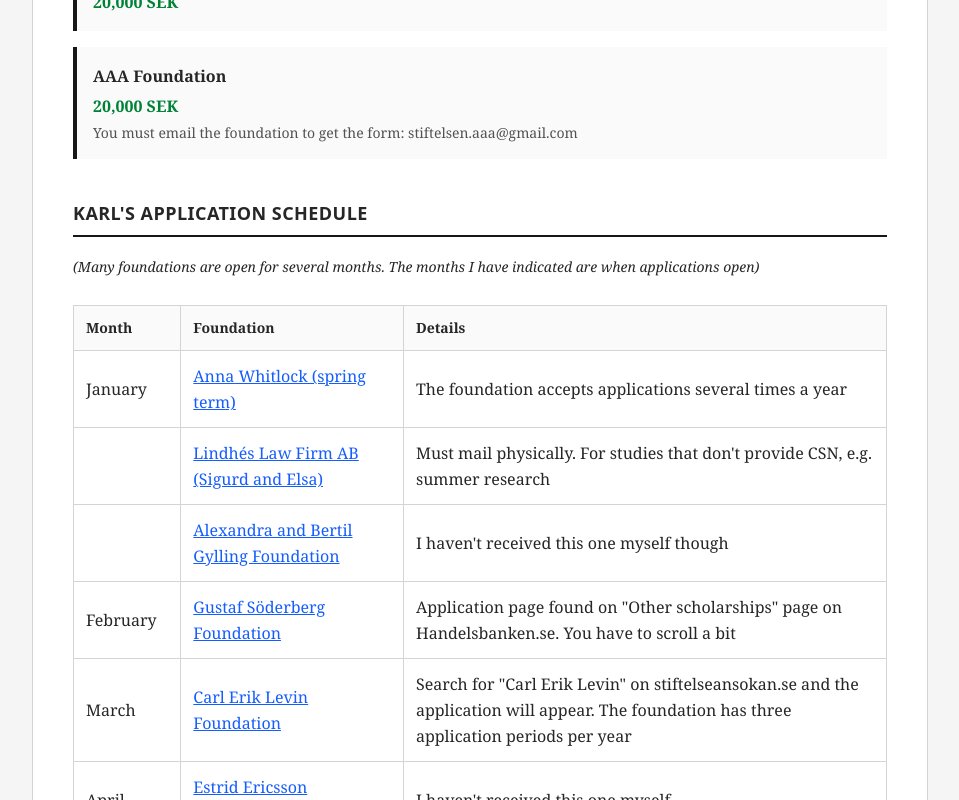
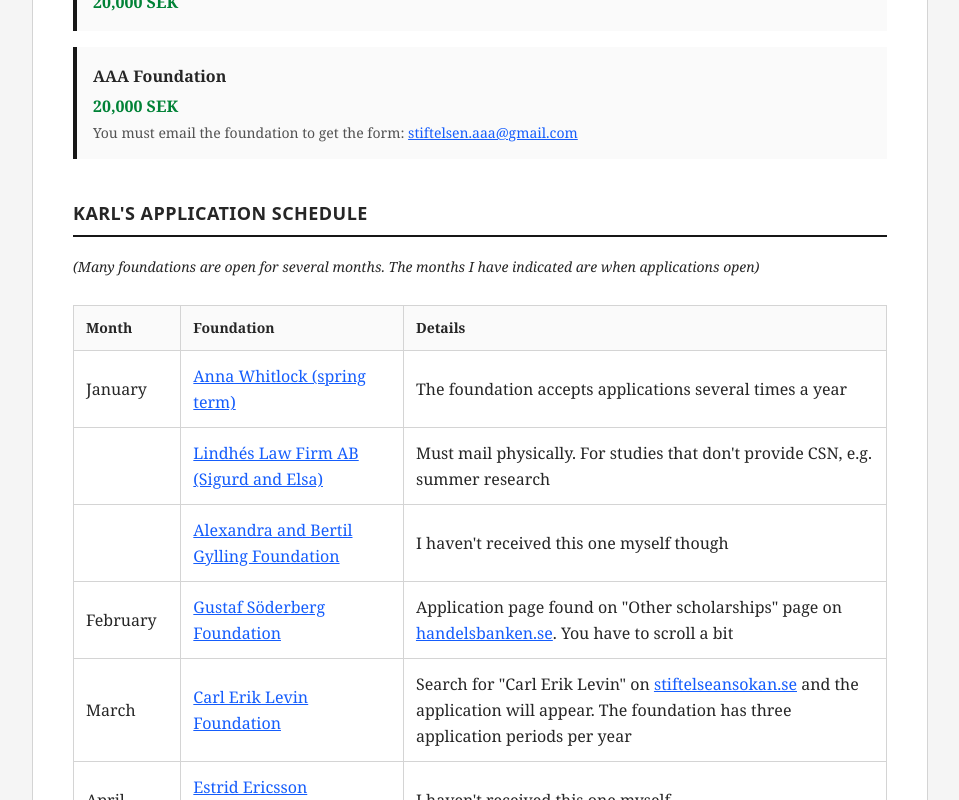
Before and after one commit to Qile0317/hittastipendie, a Next.js app: page /en in a window 1280 px wide. Shown: the part 840-1640 px from the top of the page, without its empty margins (160-1119 px from the left). Built offline with nearby package versions, Linux system fonts and the light colour scheme.

Commit message:
make links work

```diff
--- a/src/components/ScheduleTable.tsx
+++ b/src/components/ScheduleTable.tsx
@@ -1,4 +1,5 @@
 import { ScheduleItem } from '../types/content';
+import { parseTextWithLinks } from '../lib/linkParser';
 
 interface ScheduleTableProps {
   schedule: ScheduleItem[];
@@ -50,7 +51,7 @@
                 )}
               </td>
               <td className="border border-neutral-300 p-3">
-                {item.details}
+                {parseTextWithLinks(item.details)}
               </td>
             </tr>
           ))}
--- a/src/components/ScholarshipList.tsx
+++ b/src/components/ScholarshipList.tsx
@@ -1,4 +1,5 @@
 import { Scholarship } from '../types/content';
+import { parseTextWithLinks } from '../lib/linkParser';
 
 interface ScholarshipListProps {
   scholarships: Scholarship[];
@@ -26,7 +27,7 @@
           <span className="text-green-700 font-bold">{scholarship.amount}</span>
           {scholarship.details && (
             <div className="text-sm text-neutral-600 mt-1">
-              {scholarship.details}
+              {parseTextWithLinks(scholarship.details)}
             </div>
           )}
         </div>
--- a/src/content/en/data.yml
+++ b/src/content/en/data.yml
@@ -40,7 +40,7 @@
   - month: "February"
     foundation: "Gustaf Söderberg Foundation"
     url: "https://www.handelsbanken.se/sv/foretag/placera/kapitalforvaltning/ansokstipendier/ovriga-stipendier"
-    details: "Application page found on \"Other scholarships\" page on Handelsbanken.se. You have to scroll a bit"
+    details: "Application page found on \"Other scholarships\" page on handelsbanken.se. You have to scroll a bit"
   - month: "March"
     foundation: "Carl Erik Levin Foundation"
     url: "https://www.stiftelseansokan.se/Category/ShowTrusts?searchString=carl+erik+levin"
--- a/src/content/sv/data.yml
+++ b/src/content/sv/data.yml
@@ -40,7 +40,7 @@
   - month: "Februari"
     foundation: "Gustaf Söderbergs stiftelse"
     url: "https://www.handelsbanken.se/sv/foretag/placera/kapitalforvaltning/ansokstipendier/ovriga-stipendier"
-    details: "Ansökningssidan hittas på sidan \"Övriga stipendier\" på Handelsbanken.se. Man får skrolla lite"
+    details: "Ansökningssidan hittas på sidan \"Övriga stipendier\" på handelsbanken.se. Man får skrolla lite"
   - month: "Mars"
     foundation: "Carl Erik Levins stiftelse"
     url: "https://www.stiftelseansokan.se/Category/ShowTrusts?searchString=carl+erik+levin"
--- /dev/null
+++ b/src/lib/linkParser.tsx
@@ -0,0 +1,125 @@
+import React from 'react';
+
+// Utility function to convert text with URLs and email addresses to JSX with clickable links
+export function parseTextWithLinks(text: string): React.ReactElement {
+  if (!text) return <span>{text}</span>;
+
+  // Regex patterns for URLs and emails
+  const urlPattern = /(https?:\/\/[^\s<>"']+)/gi;
+  const emailPattern = /([a-zA-Z0-9._%+-]+@[a-zA-Z0-9.-]+\.[a-zA-Z]{2,})/gi;
+  const websitePattern = /\b([a-zA-Z0-9.-]+\.(se|com|org|net|edu|gov|mil))\b(?![/@])/gi;
+
+  let parts: (string | React.ReactElement)[] = [text];
+
+  // First, handle full URLs
+  parts = parts.flatMap((part, index) => {
+    if (typeof part !== 'string') return [part];
+
+    const urlMatches = part.match(urlPattern);
+    if (!urlMatches) return [part];
+
+    const splitParts: (string | React.ReactElement)[] = [];
+    let remaining = part;
+
+    urlMatches.forEach((url) => {
+      const urlIndex = remaining.indexOf(url);
+      if (urlIndex > 0) {
+        splitParts.push(remaining.substring(0, urlIndex));
+      }
+      splitParts.push(
+        <a
+          key={`url-${index}-${url}`}
+          href={url}
+          className="text-blue-600 underline hover:text-blue-800"
+          target="_blank"
+          rel="noopener noreferrer"
+        >
+          {url}
+        </a>
+      );
+      remaining = remaining.substring(urlIndex + url.length);
+    });
+
+    if (remaining) {
+      splitParts.push(remaining);
+    }
+
+    return splitParts;
+  });
+
+  // Then handle email addresses
+  parts = parts.flatMap((part, index) => {
+    if (typeof part !== 'string') return [part];
+
+    const emailMatches = part.match(emailPattern);
+    if (!emailMatches) return [part];
+
+    const splitParts: (string | React.ReactElement)[] = [];
+    let remaining = part;
+
+    emailMatches.forEach((email) => {
+      const emailIndex = remaining.indexOf(email);
+      if (emailIndex > 0) {
+        splitParts.push(remaining.substring(0, emailIndex));
+      }
+      splitParts.push(
+        <a
+          key={`email-${index}-${email}`}
+          href={`mailto:${email}`}
+          className="text-blue-600 underline hover:text-blue-800"
+        >
+          {email}
+        </a>
+      );
+      remaining = remaining.substring(emailIndex + email.length);
+    });
+
+    if (remaining) {
+      splitParts.push(remaining);
+    }
+
+    return splitParts;
+  });
+
+  // Finally, handle website references (like "Handelsbanken.se")
+  parts = parts.flatMap((part, index) => {
+    if (typeof part !== 'string') return [part];
+
+    const websiteMatches = part.match(websitePattern);
+    if (!websiteMatches) return [part];
+
+    const splitParts: (string | React.ReactElement)[] = [];
+    let remaining = part;
+
+    websiteMatches.forEach((website) => {
+      const websiteIndex = remaining.indexOf(website);
+      if (websiteIndex > 0) {
+        splitParts.push(remaining.substring(0, websiteIndex));
+      }
+
+      // Add protocol if missing
+      const url = website.startsWith('http') ? website : `https://${website}`;
+
+      splitParts.push(
+        <a
+          key={`website-${index}-${website}`}
+          href={url}
+          className="text-blue-600 underline hover:text-blue-800"
+          target="_blank"
+          rel="noopener noreferrer"
+        >
+          {website}
+        </a>
+      );
+      remaining = remaining.substring(websiteIndex + website.length);
+    });
+
+    if (remaining) {
+      splitParts.push(remaining);
+    }
+
+    return splitParts;
+  });
+
+  return <span>{parts}</span>;
+}
```
